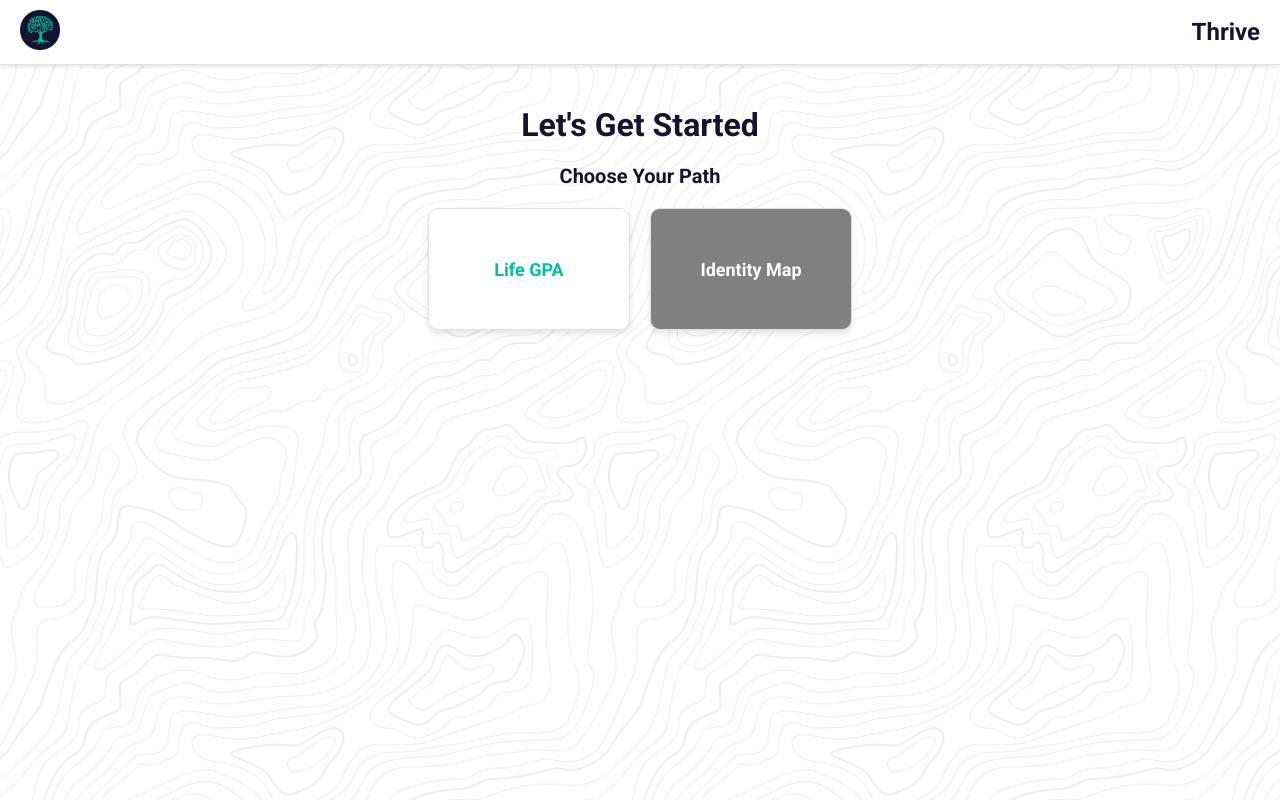
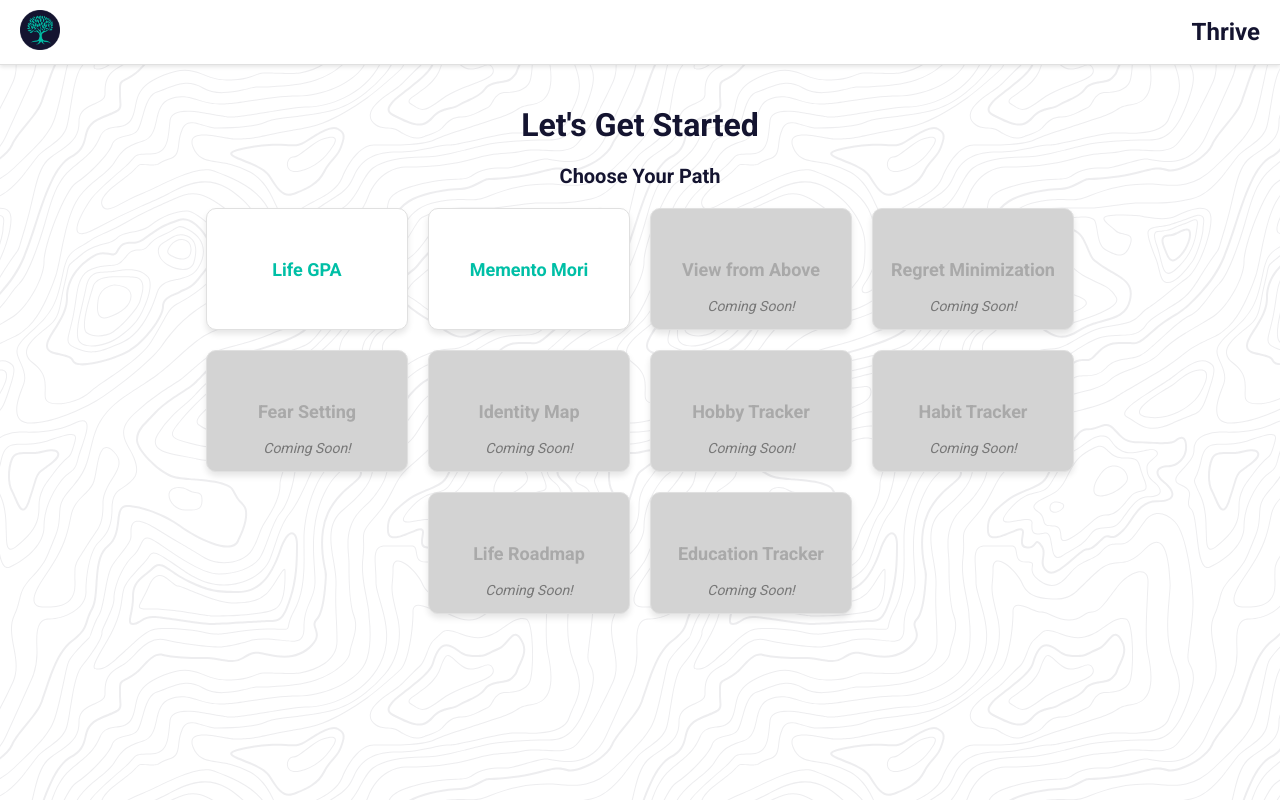
Before and after one commit to CompassFoundry/LifeGPA, a React (Create React App) app in the folder frontend/: page /home in a window 1280 px wide. Built offline with nearby package versions, Linux system fonts and the light colour scheme; no server answers.

Commit message:
memento mori path nav created

```diff
--- a/frontend/src/App.js
+++ b/frontend/src/App.js
@@ -14,10 +14,12 @@ import Header from '@components/Header/Header'
 import Settings from '@components/Settings/Settings'
 import LifeGPA from '@paths/LifeGPA/Onboarding/Landing'
 import LifeGPAHome from '@paths/LifeGPA/Main/Home'
-import Overview from '@paths/LifeGPA/Onboarding/Overview'
+import LifeGPAOverview from '@paths/LifeGPA/Onboarding/Overview'
 import LogReport from '@paths/LifeGPA/Main/LogReport'
 import ViewReports from '@paths/LifeGPA/Main/ViewReports'
 import Identity from '@paths/Identity/IdentityLanding'
+import MementoMori from '@components/Paths/MementoMori/Onboarding/Landing'
+import MementoMoriOverview from '@components/Paths/MementoMori/Onboarding/Overview'
 import { supabase } from './supabaseClient'
 import './styles/global.css'
 
@@ -122,7 +124,10 @@ const App = () => {
                 hasReportCard ? (
                   <Navigate to='/life-gpa/home' replace />
                 ) : (
-                  <Overview user={user} setHasReportCard={setHasReportCard} />
+                  <LifeGPAOverview
+                    user={user}
+                    setHasReportCard={setHasReportCard}
+                  />
                 )
               }
             />
@@ -149,6 +154,14 @@ const App = () => {
                 <ViewReports user={user} setHasReportCard={setHasReportCard} />
               }
             />
+            <Route
+              path='/memento-mori/'
+              element={<MementoMori user={user} />}
+            />
+            <Route
+              path='memento-mori/onboarding/'
+              element={<MementoMoriOverview user={user} />}
+            />
           </Routes>
         </main>
       </div>
--- a/frontend/src/Components/Home/Home.js
+++ b/frontend/src/Components/Home/Home.js
@@ -8,12 +8,47 @@ const Home = () => {
       <h1 className={styles.heading}>Let's Get Started</h1>
       <h3 className={styles.subheading}>Choose Your Path</h3>
       <div className={styles.cardsWrapper}>
+        {/* Active Cards */}
         <Link to='/life-gpa' className={styles.card}>
           <p className={styles.cardText}>Life GPA</p>
         </Link>
-        <Link to='/identity' className={styles.cardDisabled}>
+        <Link to='/memento-mori' className={styles.card}>
+          <p className={styles.cardText}>Memento Mori</p>
+        </Link>
+
+        {/* Disabled Card with "Coming Soon" subtext */}
+        <div className={styles.cardDisabled}>
+          <p className={styles.cardTextDisabled}>View from Above</p>
+          <p className={styles.cardComingSoon}>Coming Soon!</p>
+        </div>
+        <div className={styles.cardDisabled}>
+          <p className={styles.cardTextDisabled}>Regret Minimization</p>
+          <p className={styles.cardComingSoon}>Coming Soon!</p>
+        </div>
+        <div className={styles.cardDisabled}>
+          <p className={styles.cardTextDisabled}>Fear Setting</p>
+          <p className={styles.cardComingSoon}>Coming Soon!</p>
+        </div>
+        <div className={styles.cardDisabled}>
           <p className={styles.cardTextDisabled}>Identity Map</p>
-        </Link>
+          <p className={styles.cardComingSoon}>Coming Soon!</p>
+        </div>
+        <div className={styles.cardDisabled}>
+          <p className={styles.cardTextDisabled}>Hobby Tracker</p>
+          <p className={styles.cardComingSoon}>Coming Soon!</p>
+        </div>
+        <div className={styles.cardDisabled}>
+          <p className={styles.cardTextDisabled}>Habit Tracker</p>
+          <p className={styles.cardComingSoon}>Coming Soon!</p>
+        </div>
+        <div className={styles.cardDisabled}>
+          <p className={styles.cardTextDisabled}>Life Roadmap</p>
+          <p className={styles.cardComingSoon}>Coming Soon!</p>
+        </div>
+        <div className={styles.cardDisabled}>
+          <p className={styles.cardTextDisabled}>Education Tracker</p>
+          <p className={styles.cardComingSoon}>Coming Soon!</p>
+        </div>
       </div>
     </div>
   )
--- a/frontend/src/Components/Home/Home.module.css
+++ b/frontend/src/Components/Home/Home.module.css
@@ -26,6 +26,9 @@
   gap: 20px; /* Add spacing between the cards */
   flex-wrap: wrap; /* Allow wrapping on smaller screens */
   margin-top: 20px;
+  max-width: 880px; /* Set max width to fit four cards with a gap */
+  margin-left: auto; /* Center the cards wrapper */
+  margin-right: auto; /* Center the cards wrapper */
 }
 
 /* Card Styles */
@@ -49,16 +52,18 @@
   box-shadow: 0 6px 12px rgba(0, 0, 0, 0.15);
 }
 
+/* Disabled Card Styles */
 .cardDisabled {
+  position: relative;
   width: 200px;
   height: 120px;
-  background-color: grey;
+  background-color: lightgray;
   border: 1px solid #e0e0e0;
   border-radius: 10px;
   box-shadow: 0 4px 6px rgba(0, 0, 0, 0.1);
   display: flex;
-  justify-content: center;
-  align-items: center;
+  justify-content: center; /* Center the title vertically */
+  align-items: center; /* Center the title horizontally */
   cursor: default;
   text-decoration: none;
 }
@@ -74,6 +79,20 @@
 .cardTextDisabled {
   font-size: 18px;
   font-weight: bold;
-  color: white;
+  color: darkgray;
   text-decoration: none;
+  margin: 0;
 }
+
+/* Coming Soon Text */
+.cardComingSoon {
+  position: absolute; /* Position relative to the card */
+  bottom: 15px; /* Position near the bottom with a small gap */
+  left: 50%;
+  transform: translateX(-50%); /* Center it horizontally */
+  font-size: 14px;
+  font-weight: normal;
+  color: #777; /* A lighter gray for distinction */
+  font-style: italic;
+  margin: 0; /* Remove any default margin */
+}
--- a/frontend/src/Components/Paths/Identity/IdentityLanding.js
+++ b/frontend/src/Components/Paths/Identity/IdentityLanding.js
@@ -1,5 +1,5 @@
 import React from 'react'
-import styles from '../Paths.module.css' // Import the CSS module
+import styles from './Identity.module.css'
 
 const Home = () => {
   return (
--- /dev/null
+++ b/frontend/src/Components/Paths/MementoMori/Onboarding/Landing.js
@@ -0,0 +1,27 @@
+import React from 'react'
+import { Link } from 'react-router-dom'
+import styles from './Onboarding.module.css'
+
+const MementoMoriLanding = () => {
+  return (
+    <div className={styles.container}>
+      <h1 className={styles.heading}>Memento Mori</h1>
+      <p className={styles.description}>
+        Reflect on the transient nature of life, and let that inspire you to
+        live with purpose, gratitude, and presence.
+      </p>
+      <Link to='/memento-mori/onboarding'>
+        <button className={styles.ctaButton}>Start Your Journey</button>
+      </Link>
+      <div className={styles.quoteSection}>
+        <p className={styles.quote}>
+          "You could leave life right now. Let that determine what you do and
+          say and think."
+        </p>
+        <p className={styles.author}>- Marcus Aurelius, Meditations</p>
+      </div>
+    </div>
+  )
+}
+
+export default MementoMoriLanding
--- /dev/null
+++ b/frontend/src/Components/Paths/MementoMori/Onboarding/Onboarding.module.css
@@ -0,0 +1,66 @@
+/* Container Styles */
+.container {
+  max-width: 800px;
+  margin: 20px auto;
+  padding: 40px 20px;
+  text-align: center;
+  background-color: #141430; /* Dark background for contemplative feel */
+  color: #ffffff; /* Light text color for contrast */
+  border-radius: 10px;
+  box-shadow: 0 4px 8px rgba(0, 0, 0, 0.3);
+}
+
+/* Heading Styles */
+.heading {
+  font-size: 48px;
+  font-weight: bold;
+  margin-bottom: 20px;
+  color: #e0e0e0; /* Slightly muted white to soften the contrast */
+}
+
+/* Description Styles */
+.description {
+  font-size: 20px;
+  font-weight: 300;
+  margin-bottom: 30px;
+  color: #d3d3d3;
+}
+
+/* Call-To-Action Button */
+.ctaButton {
+  padding: 15px 30px;
+  font-size: 18px;
+  font-weight: bold;
+  background-color: #00bfa6; /* Light teal for positive action */
+  color: #ffffff;
+  border: none;
+  border-radius: 5px;
+  cursor: pointer;
+  transition: background-color 0.2s ease, box-shadow 0.2s ease;
+}
+
+.ctaButton:hover {
+  background-color: #00a890;
+  box-shadow: 0 4px 6px rgba(0, 0, 0, 0.3);
+}
+
+/* Quote Section */
+.quoteSection {
+  margin-top: 40px;
+  padding: 20px;
+  border-left: 4px solid #00bfa6;
+  background-color: #1e1e2e; /* Slightly lighter dark background */
+}
+
+.quote {
+  font-size: 24px;
+  font-weight: 300;
+  color: #e0e0e0;
+  margin-bottom: 10px;
+}
+
+.author {
+  font-size: 18px;
+  color: #a9a9a9;
+  font-style: italic;
+}
--- /dev/null
+++ b/frontend/src/Components/Paths/MementoMori/Onboarding/Overview.js
@@ -0,0 +1,16 @@
+import React from 'react'
+import { Link } from 'react-router-dom'
+import styles from './Onboarding.module.css'
+
+const MementoMoriLanding = () => {
+  return (
+    <div className={styles.container}>
+      <h1 className={styles.heading}>Coming Soon</h1>
+      <Link to='/home'>
+        <button className={styles.ctaButton}>Return Home</button>
+      </Link>
+    </div>
+  )
+}
+
+export default MementoMoriLanding
```
Also changed, not shown: frontend/src/Components/Paths/Identity/Identity.module.css (renamed from frontend/src/Components/Paths/Paths.module.css), 1 other file (tests, documents, lock files or other folders).
